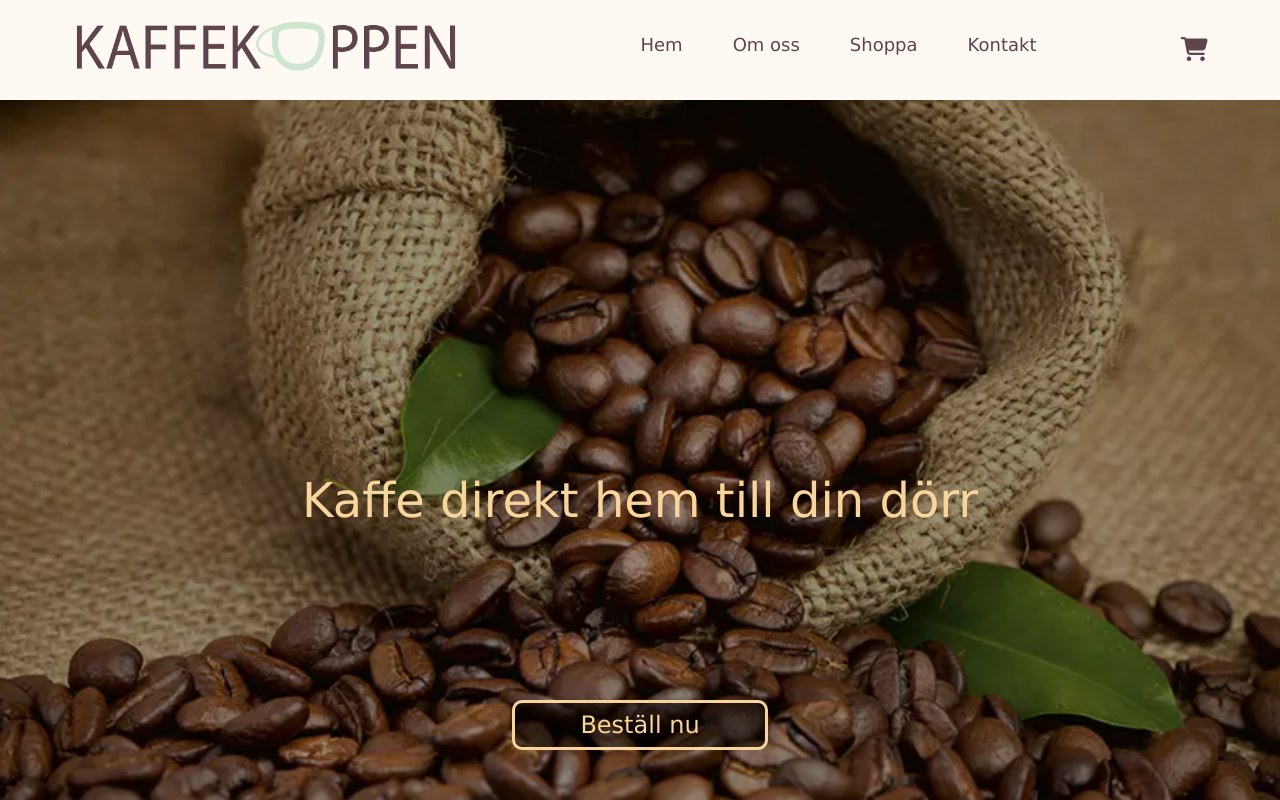
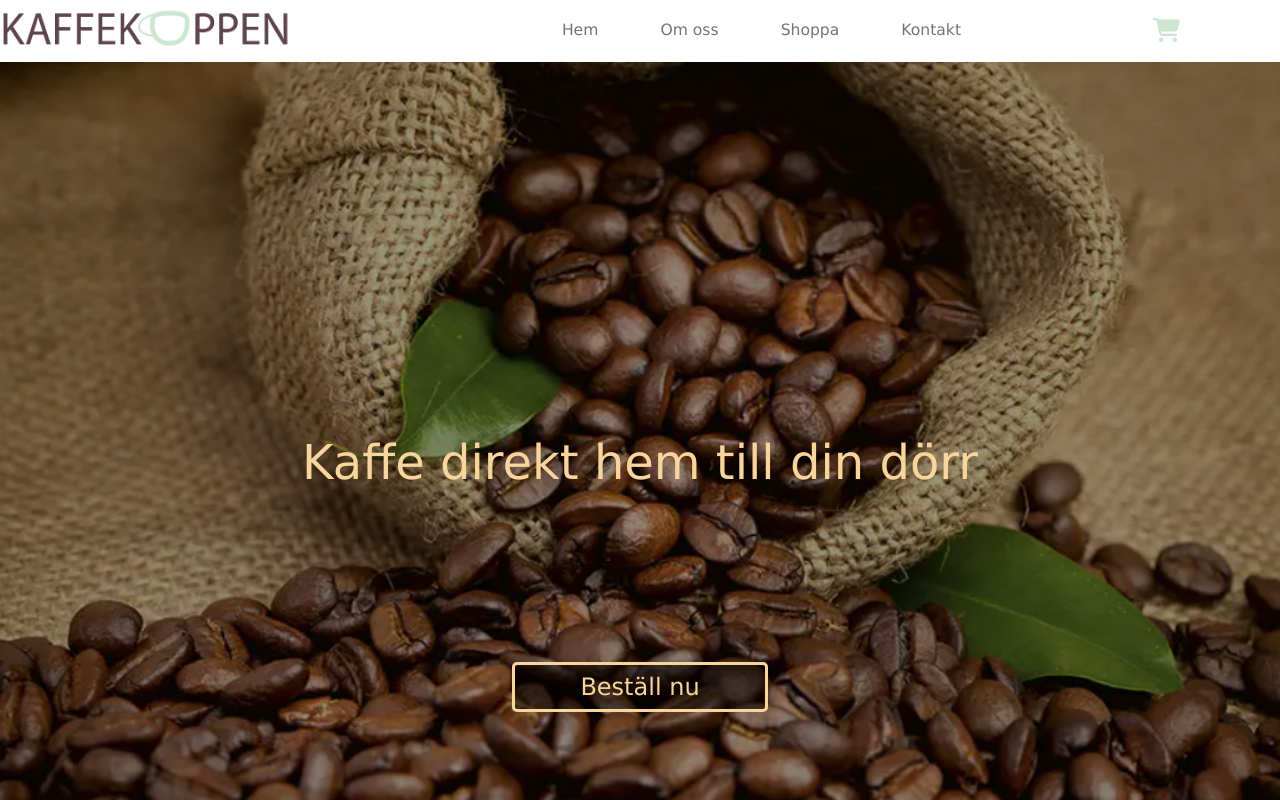
Before and after one commit to 19ozman/kaffekoppen, a website: page index.html in a window 1280 px wide. Shown: the top 800 px of the page. Drawn offline with nearby package versions, Linux system fonts and the light colour scheme.

Commit message:
minor tweaks

```diff
--- a/app/scss/main.scss
+++ b/app/scss/main.scss
@@ -19,46 +19,30 @@ a {
   text-decoration: none;
 }
 
-.nav {
-  width: 100%;
-  height: 100px;
-  display: flex;
-  align-items: center;
-  justify-content: space-around;
-  background-color: #f7d69c1f;
+.header {
+  box-shadow: 1px 1px 2px grey;
+}
 
-  .fa-shopping-cart {
-    font-size: 2rem;
-    color: #5e454b;
-  }
-
-  li {
-    list-style: none;
-
-    // overflow: hidden;
-    // padding: 20px;
-    // border-right: 1px solid #aaa;
-    a {
-      color: #5e454b;
-    }
-  }
+.fa-shopping-cart {
+  color: #cee5d0;
+  font-size: 2rem;
+  margin-right: 30px;
 }
 
 .hero {
   height: 100vh;
-  background-image: url(/app/assets/coffee.beans.png);
+  background-image: url(../assets/coffee.beans.png);
   background-repeat: no-repeat;
   background-size: cover;
   display: flex;
   justify-content: center;
   align-items: center;
-  text-align: center;
   flex-direction: row;
   position: relative;
 
   .slogan {
     color: #f7d59c;
-    font-size: 2rem;
+    font-size: 2.5rem;
   }
 
   #shop {
@@ -66,7 +50,7 @@ a {
     font-size: 2rem;
     border: 3px solid #f7d59c;
     color: #f7d59c;
-    border-radius: 10px;
+    border-radius: 5px;
     width: 40%;
     height: 50px;
     position: absolute;
@@ -76,6 +60,7 @@ a {
     &:hover {
       background-color: #f7d59c;
       color: #5e454b;
+      transition: 0.2s ease-in;
     }
   }
 }
@@ -317,23 +302,29 @@ p.prod-info {
 
 /** QUERIES FÖR 1024 PX **/
 
-@media screen and (min-width: 1024px) {
+@media screen and (min-width: 1015px) {
   /*----NAV-DESKTOP----*/
 
+  .collapse {
+    order: -1;
+  }
+  .fa-shopping-cart {
+    margin-right: 100px;
+  }
+
   .logo {
-    width: 400px;
-    height: 70px;
-    order: -2;
+    order: -1;
   }
 
   ul {
     display: flex;
     flex-direction: row;
+    margin-left: 30%;
     gap: 50px;
     order: -1;
 
     li {
-      font-size: 1.5rem;
+      font-size: 1.3rem;
 
       a:hover {
         border-bottom: 3px solid #cee5d0;
--- a/index.html
+++ b/index.html
@@ -20,28 +20,61 @@
 	</head>
 	<body>
 		<section id="om">
-			<nav class="nav">
+			<header class="header">
+				<nav class="navbar navbar-expand-lg navbar-light ">
+
 					<img
-					src="/app/assets/kaffekoppen.logga.png"
+					  src="app/assets/kaffekoppen.logga.png"
 					  class="logo"
 					  width="300"
 					  height="50"
-					alt="Kaffekoppens logga"
+					  alt="Kaffeshoppens logga"
 					/>
-				<a href="checkout.html"><i id="checkout" class="fas fa-shopping-cart"></i></a>
-				<!-- <input class="menu-btn" type="checkbox" id="menu-btn">
-        <label class="menu-icon" for="menu-btn"><span class="nav-icon"></label></label> -->
-				<ul class="menu">
-					<li><a href="index.html">Hem</a></li>
-					<li><a href="#usp">Om oss</a></li>
-					<li><a href="#products">Shoppa</a></li>
-					<li><a href="#contact">Kontakt</a></li>
+
+					<a href="#"><i id="checkout" class="fas fa-shopping-cart cart-mobile"></i></a>
+
+
+				  <button
+					class="navbar-toggler"
+					type="button"
+					data-toggle="collapse"
+					data-target="#navbarSupportedContent"
+					aria-controls="navbarSupportedContent"
+					aria-expanded="false"
+					aria-label="Toggle navigation"
+				  >
+					<span class="navbar-toggler-icon"></span>
+				  </button>
+
+					<div class="collapse navbar-collapse" id="navbarSupportedContent">
+						<ul class="navbar-nav mr-auto">
+						  <li class="nav-item">
+							<a class="nav-link" href="#"
+							  >Hem <span class="sr-only">(current)</span></a
+							>
+						  </li>
+						  <li class="nav-item">
+							<a class="nav-link" href="#usp">Om oss</a>
+						  </li>
+						  <li class="nav-item active">
+							<a class="nav-link" href="#products">Shoppa</a>
+						  </li>
+						  <li class="nav-item">
+							<a class="nav-link" href="#contact">Kontakt</a>
+						  </li>
 						</ul>
+					 </div>
+					</div>
+
+
+
 				</nav>
-			<header class="hero">
-				<div class="slogan">Kaffe direkt hem till din dörr</div>
+
+			  </header>
+			<section class="hero">
+				<div class="slogan"> Kaffe direkt hem till din dörr </div>
 				<button id="shop">Beställ nu</button>
-			</header>
+			</sectionr>
 			<!-- <div class="om-wrapper"></div> -->
 		</section>
 		<section id="usp">
@@ -214,5 +247,20 @@
 			integrity="sha384-/bQdsTh/da6pkI1MST/rWKFNjaCP5gBSY4sEBT38Q/9RBh9AH40zEOg7Hlq2THRZ"
 			crossorigin="anonymous"
 		></script>
+		<script
+		src="https://code.jquery.com/jquery-3.2.1.slim.min.js"
+		integrity="sha384-KJ3o2DKtIkvYIK3UENzmM7KCkRr/rE9/Qpg6aAZGJwFDMVNA/GpGFF93hXpG5KkN"
+		crossorigin="anonymous"
+	  ></script>
+	  <script
+		src="https://cdnjs.cloudflare.com/ajax/libs/popper.js/1.12.9/umd/popper.min.js"
+		integrity="sha384-ApNbgh9B+Y1QKtv3Rn7W3mgPxhU9K/ScQsAP7hUibX39j7fakFPskvXusvfa0b4Q"
+		crossorigin="anonymous"
+	  ></script>
+	  <script
+		src="https://maxcdn.bootstrapcdn.com/bootstrap/4.0.0/js/bootstrap.min.js"
+		integrity="sha384-JZR6Spejh4U02d8jOt6vLEHfe/JQGiRRSQQxSfFWpi1MquVdAyjUar5+76PVCmYl"
+		crossorigin="anonymous"
+	  ></script>
 	</body>
 </html>
```
Also changed, not shown: app/css/main.css. Lines whose indentation alone changed are shown as unchanged.
